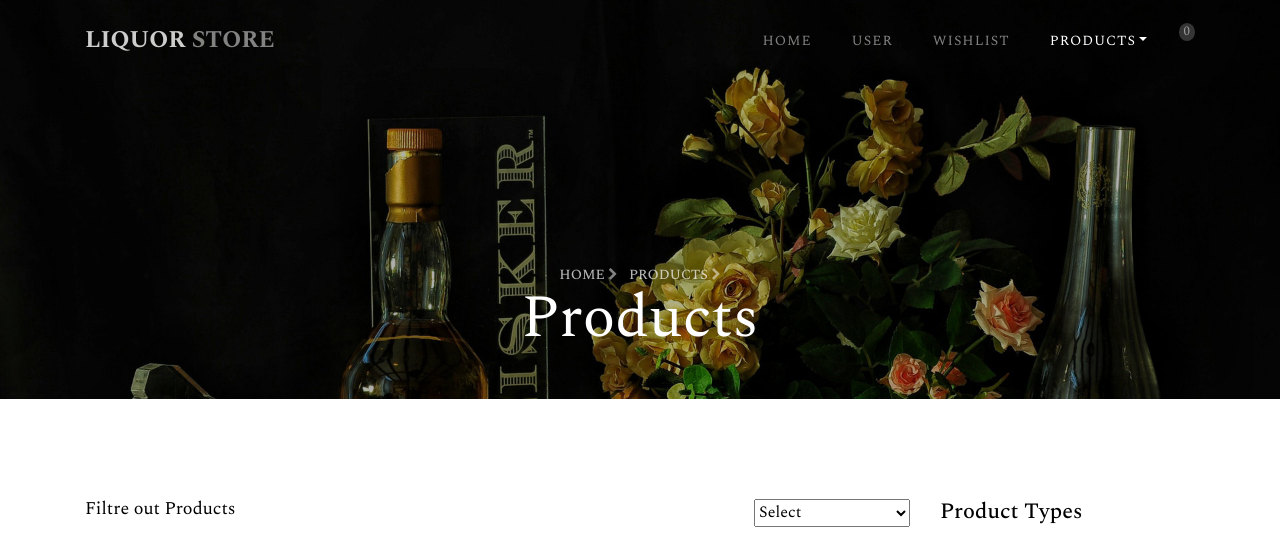
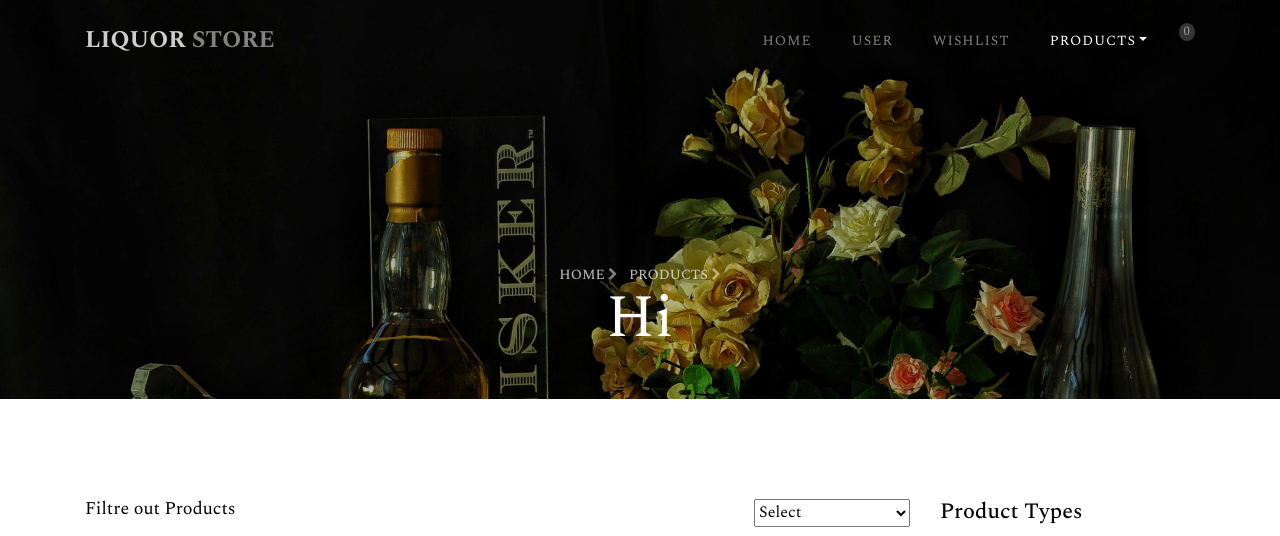
Before and after one commit to susmitajk/ecommerce_project, a Django app: page /product_list/ in a window 1280 px wide. Shown: the part 31-567 px from the top of the page. Run offline with Django 5.2, Linux system fonts and the light colour scheme; data that the repository does not hold is empty; some libraries are stand-ins or nearby versions; some web fonts are replaced.

Commit message:
test commit

```diff
--- a/template/store/product_list.html
+++ b/template/store/product_list.html
@@ -9,7 +9,7 @@
         <div class="row no-gutters slider-text align-items-end justify-content-center">
           <div class="col-md-9 ftco-animate mb-5 text-center">
             <p class="breadcrumbs mb-0"><span class="mr-2"><a href="{% url 'home' %}">Home <i class="fa fa-chevron-right"></i></a></span> <span>Products <i class="fa fa-chevron-right"></i></span></p>
-            <h2 class="mb-0 bread">Products</h2>
+            <h2 class="mb-0 bread">Hi</h2>
           </div>
         </div>
       </div>
```
